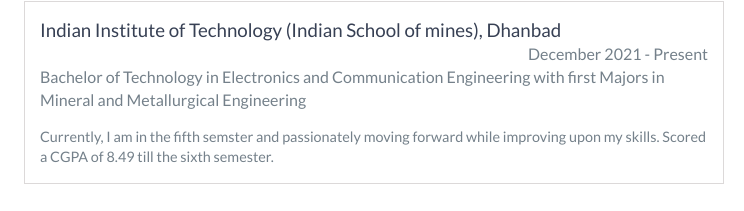
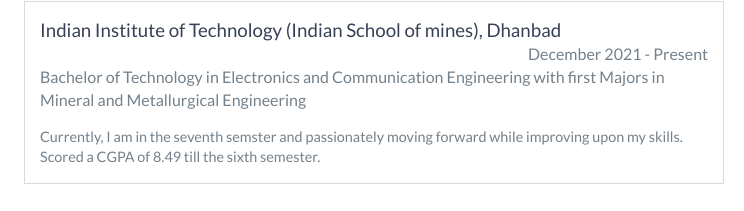
Before and after one commit to deveshk27/portfolio-website, a website: page index.html in a window 1280 px wide. Shown: the part 1256-1467 px from the top of the page, 266-1010 px from the left. Drawn offline with nearby package versions, Linux system fonts and the light colour scheme.

Commit message:
Changed info

```diff
--- a/index.html
+++ b/index.html
@@ -91,7 +91,7 @@
             <h4>Bachelor of Technology in Electronics and Communication Engineering with first Majors in Mineral and
                 Metallurgical Engineering</h4>
             <p>
-                Currently, I am in the fifth semster and passionately moving forward while improving upon my skills.
+                Currently, I am in the seventh semster and passionately moving forward while improving upon my skills.
                 Scored a CGPA of 8.49 till the sixth semester.
             </p>
         </div>
```
